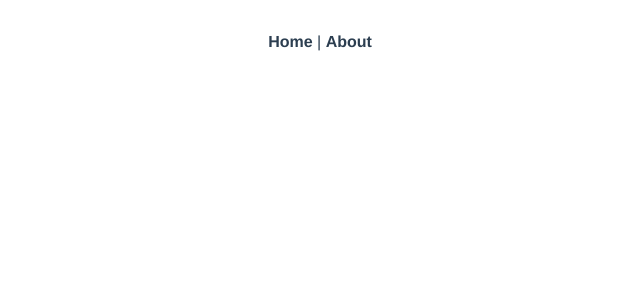
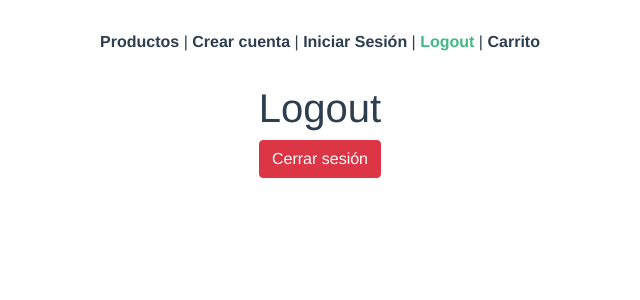
Before and after one commit to adridope/aplicacion_cliente, a Vue app: page /logout in a window 1280 px wide. Shown: the top 300 px of the page, without its empty margins (320-960 px from the left). Built offline with nearby package versions, Linux system fonts and the light colour scheme.

Commit message:
Menu de navegación con todas las opciones

```diff
--- a/src/App.vue
+++ b/src/App.vue
@@ -1,8 +1,11 @@
 <template>
   <div id="app">
     <div id="nav">
-      <router-link to="/">Home</router-link> |
-      <router-link to="/about">About</router-link>
+      <router-link to="/">Productos</router-link> |
+      <router-link to="/register">Crear cuenta</router-link> |
+      <router-link to="/login">Iniciar Sesión</router-link> |
+      <router-link to="/logout">Logout</router-link> |
+      <router-link to="/shoppingCart">Carrito</router-link>
     </div>
     <router-view/>
   </div>
--- a/src/components/HelloWorld.vue
+++ /dev/null
@@ -1,60 +0,0 @@
-<template>
-  <div class="hello">
-    <h1>{{ msg }}</h1>
-    <p>
-      For a guide and recipes on how to configure / customize this project,<br>
-      check out the
-      <a href="https://cli.vuejs.org" target="_blank" rel="noopener">vue-cli documentation</a>.
-    </p>
-    <h3>Installed CLI Plugins</h3>
-    <ul>
-      <li><a href="https://github.com/vuejs/vue-cli/tree/dev/packages/%40vue/cli-plugin-babel" target="_blank" rel="noopener">babel</a></li>
-      <li><a href="https://github.com/vuejs/vue-cli/tree/dev/packages/%40vue/cli-plugin-router" target="_blank" rel="noopener">router</a></li>
-      <li><a href="https://github.com/vuejs/vue-cli/tree/dev/packages/%40vue/cli-plugin-vuex" target="_blank" rel="noopener">vuex</a></li>
-      <li><a href="https://github.com/vuejs/vue-cli/tree/dev/packages/%40vue/cli-plugin-eslint" target="_blank" rel="noopener">eslint</a></li>
-    </ul>
-    <h3>Essential Links</h3>
-    <ul>
-      <li><a href="https://vuejs.org" target="_blank" rel="noopener">Core Docs</a></li>
-      <li><a href="https://forum.vuejs.org" target="_blank" rel="noopener">Forum</a></li>
-      <li><a href="https://chat.vuejs.org" target="_blank" rel="noopener">Community Chat</a></li>
-      <li><a href="https://twitter.com/vuejs" target="_blank" rel="noopener">Twitter</a></li>
-      <li><a href="https://news.vuejs.org" target="_blank" rel="noopener">News</a></li>
-    </ul>
-    <h3>Ecosystem</h3>
-    <ul>
-      <li><a href="https://router.vuejs.org" target="_blank" rel="noopener">vue-router</a></li>
-      <li><a href="https://vuex.vuejs.org" target="_blank" rel="noopener">vuex</a></li>
-      <li><a href="https://github.com/vuejs/vue-devtools#vue-devtools" target="_blank" rel="noopener">vue-devtools</a></li>
-      <li><a href="https://vue-loader.vuejs.org" target="_blank" rel="noopener">vue-loader</a></li>
-      <li><a href="https://github.com/vuejs/awesome-vue" target="_blank" rel="noopener">awesome-vue</a></li>
-    </ul>
-  </div>
-</template>
-
-<script>
-export default {
-  name: 'HelloWorld',
-  props: {
-    msg: String
-  }
-}
-</script>
-
-<!-- Add "scoped" attribute to limit CSS to this component only -->
-<style scoped>
-h3 {
-  margin: 40px 0 0;
-}
-ul {
-  list-style-type: none;
-  padding: 0;
-}
-li {
-  display: inline-block;
-  margin: 0 10px;
-}
-a {
-  color: #42b983;
-}
-</style>
--- /dev/null
+++ b/src/components/Logout.vue
@@ -0,0 +1,12 @@
+<template>
+  <div class="container">
+      <h1>Logout</h1>
+        <button type="submit" class="btn btn-danger">Cerrar sesión</button>
+  </div>
+</template>
+
+<script>
+export default {
+
+}
+</script>
--- a/src/router/index.js
+++ b/src/router/index.js
@@ -1,22 +1,37 @@
 import Vue from 'vue'
 import VueRouter from 'vue-router'
-import Home from '../views/Home.vue'
-
+import ListadoProductos from '../views/ListadoProductos.vue'
+import Login from '../views/Login.vue'
+import Logout from '../components/Logout.vue'
+import Register from '../views/Register.vue'
+import ShoppingCart from '../views/ShoppingCart.vue'
 Vue.use(VueRouter)
 
 const routes = [
   {
     path: '/',
-    name: 'Home',
-    component: Home
+    name: 'Listado',
+    component: ListadoProductos
   },
   {
-    path: '/about',
-    name: 'About',
-    // route level code-splitting
-    // this generates a separate chunk (about.[hash].js) for this route
-    // which is lazy-loaded when the route is visited.
-    component: () => import(/* webpackChunkName: "about" */ '../views/About.vue')
+    path: '/login',
+    name: 'Login',
+    component: Login
+  },
+  {
+    path: '/logout',
+    name: 'Logout',
+    component: Logout
+  },
+  {
+    path: '/register',
+    name: 'Register',
+    component: Register
+  },
+  {
+    path: '/shoppingCart',
+    name: 'ShoppingCart',
+    component: ShoppingCart
   }
 ]
 
--- a/src/views/About.vue
+++ /dev/null
@@ -1,5 +0,0 @@
-<template>
-  <div class="about">
-    <h1>This is an about page</h1>
-  </div>
-</template>
--- a/src/views/Home.vue
+++ /dev/null
@@ -1,18 +0,0 @@
-<template>
-  <div class="home">
-    <img alt="Vue logo" src="../assets/logo.png">
-    <HelloWorld msg="Welcome to Your Vue.js App"/>
-  </div>
-</template>
-
-<script>
-// @ is an alias to /src
-import HelloWorld from '@/components/HelloWorld.vue'
-
-export default {
-  name: 'Home',
-  components: {
-    HelloWorld
-  }
-}
-</script>
--- /dev/null
+++ b/src/views/ListadoProductos.vue
@@ -0,0 +1,13 @@
+<template>
+  <div class="container">
+      <h1>Productos</h1>
+  </div>
+</template>
+
+<script>
+
+export default {
+  name: 'Listado',
+
+}
+</script>
--- /dev/null
+++ b/src/views/Login.vue
@@ -0,0 +1,11 @@
+<template>
+  <div class="container">
+      <h1>Login</h1>
+  </div>
+</template>
+
+<script>
+
+export default {
+}
+</script>
--- /dev/null
+++ b/src/views/Register.vue
@@ -0,0 +1,12 @@
+<template>
+  <div class="container">
+      <h1>Crear nueva cuenta</h1>
+  </div>
+</template>
+
+<script>
+
+export default {
+  name: 'Register',
+}
+</script>
--- /dev/null
+++ b/src/views/ShoppingCart.vue
@@ -0,0 +1,12 @@
+<template>
+  <div class="container">
+      <h1>Carrito</h1>
+  </div>
+</template>
+
+<script>
+
+export default {
+  name: 'ShoppingCart',
+}
+</script>
```
